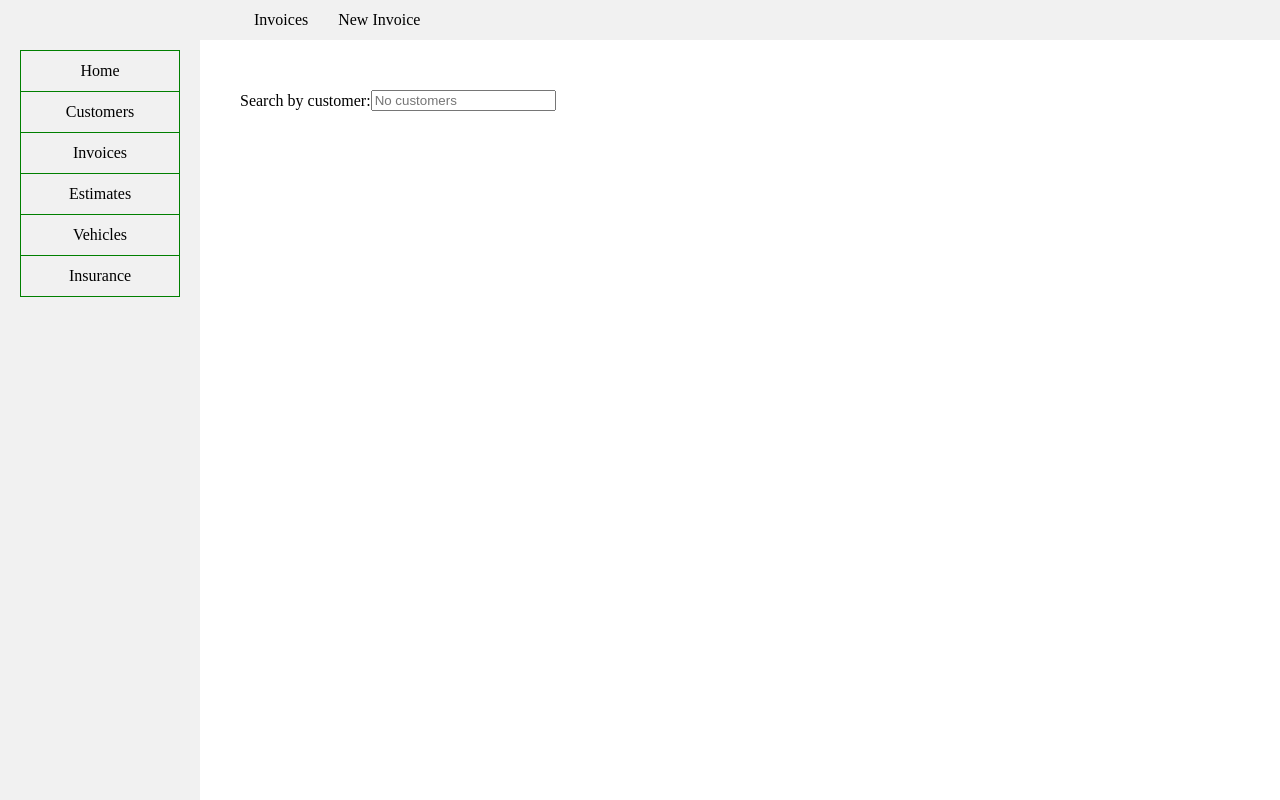
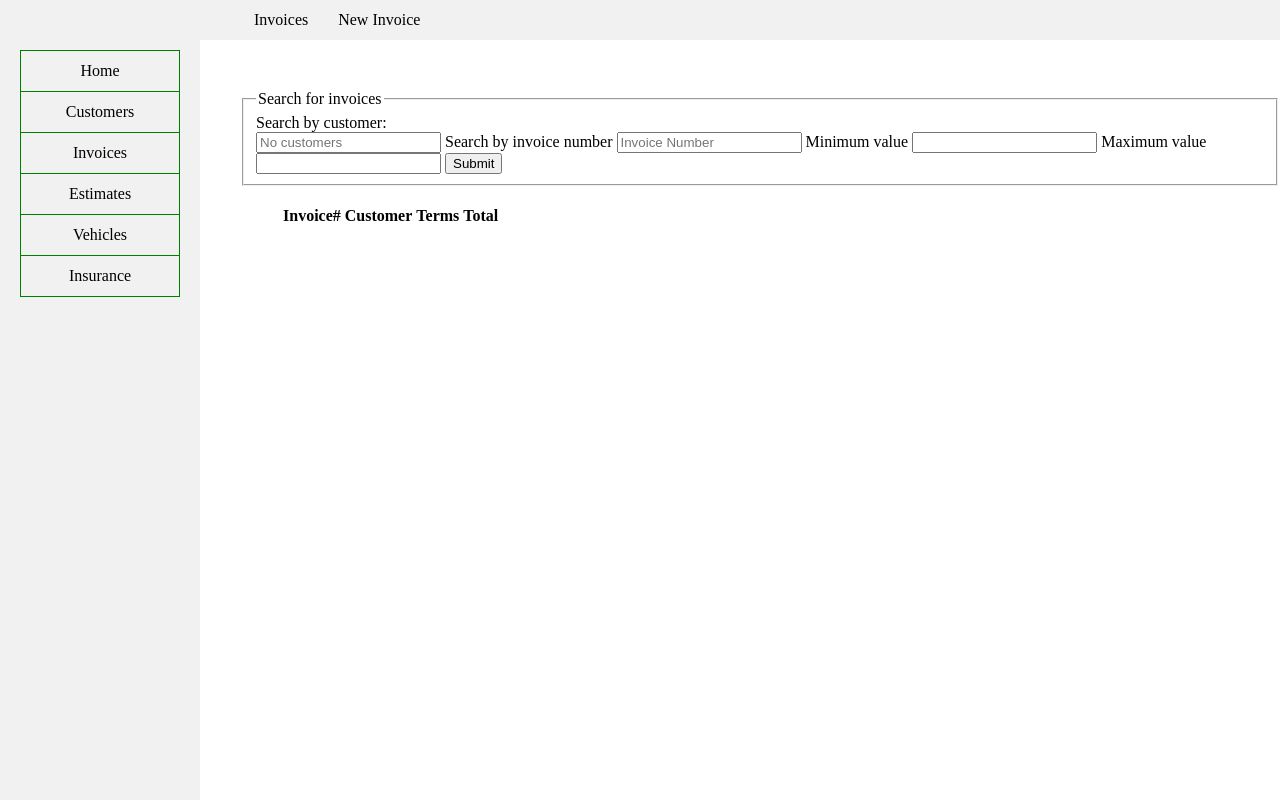
Before and after one commit to srservices9/bootp1.office-manager, a Python web app: template src/bootp1/templates/invoice-search.jinja in a window 1280 px wide. Run offline with Jinja, Linux system fonts and the light colour scheme; the template is opened without the code that fills it, so the values that code supplies are empty.

Commit message:
Working on Invoice search frontend. Currently have search function and table. Have most logic. *Need to figure out how to attach a customer name to the invoice for searching with customer, as lazyloading can only be done in a db session.

```diff
--- a/src/bootp1/models/RecordManager.py
+++ b/src/bootp1/models/RecordManager.py
@@ -16,7 +16,7 @@ class RecordService:
                                 return REPO.search_customers(filters)
 
                 except:
-                        traceback.print_exc()
+                        raise
 
         def new_record(self, type_value: str, record_attributes: dict) -> int | None:
                 try:
@@ -24,7 +24,7 @@ class RecordService:
                         record_id = REPO.add_record(record)
                         return record_id
                 except:
-                        traceback.print_exc()
+                        raise
 
         def upload_file(self, record_id: int, type_value: str, file_attributes: dict, file_stream) -> None:
                 try:
--- a/src/bootp1/models/Tables.py
+++ b/src/bootp1/models/Tables.py
@@ -1,7 +1,7 @@
 from datetime import datetime
 from typing import List, Optional
 
-from sqlalchemy import DateTime, ForeignKey, func, null
+from sqlalchemy import DateTime, ForeignKey, String, func, null
 from sqlalchemy.orm import DeclarativeBase, relationship, Mapped, mapped_column
 
 class Base(DeclarativeBase):
@@ -20,6 +20,7 @@ class Invoice(Base):
         file_id:Mapped[Optional[int]] = mapped_column(ForeignKey("files.record_id"))
 
         # Relationships
+        customer:Mapped["Customer"] = relationship()
         file:Mapped[Optional["FileRecord"]] = relationship(back_populates="invoice")
 
         def __init__(self, attributes_dict) -> None:
@@ -69,7 +70,7 @@ class Customer(Base):
         # Attributes
         __tablename__ = "customers"
         record_id:Mapped[int] = mapped_column(primary_key=True)
-        name:Mapped[str]
+        name:Mapped[str] = mapped_column(String(collation="NOCASE"), unique=True)
         contact_first_name:Mapped[Optional[str]]
         contact_last_name:Mapped[Optional[str]]
         contact_phone:Mapped[Optional[str]]
--- a/src/bootp1/templates/invoice-search.jinja
+++ b/src/bootp1/templates/invoice-search.jinja
@@ -2,7 +2,7 @@
 
 {% block style %}
 <style>
-	#invoice-search-by-customer {
+	#inv-search {
 		margin-top: 50px;
 		padding-left: 40px;
                 justify-content: left;
@@ -10,13 +10,22 @@
                 list-style-type: none;
 		display: flex;
 	}
+
+	#inv-table {
+		padding-left:80px;
+		justify-content:left;
+		align-items: center;
+		display: flex;
+	}
 </style>
 {% endblock %}
 
 {% block page %}
-<form id="invoice-search-by-customer">
+<form id="inv-search" method="POST">
+	<fieldset>
+		<legend>Search for invoices</legend>
 		<label for="customers">Search by customer:</label><br>
-	<input list="customers" {% if not customers %}placeholder="No customers"{% endif %}>
+		<input id="customer" name ="customer" list="customers" {% if not customers %}placeholder="No customers"{% endif %}>
 		<datalist id="customers">
 		{% if customers %}
 		{% for customer in customers %}
@@ -24,5 +33,32 @@
 		{% endfor %}
 		{% endif %}
 		</datalist>
-</form>
+		<label for="inv_num">Search by invoice number</label>
+		<input type="text" id="inv_num" name="inv_num" placeholder="Invoice Number">
+		<label for="min_total">Minimum value</label>
+		<input type="number" id="min_total" name="min_total" min="0" step=".01">
+		<label for="max_total">Maximum value</label>
+		<input type="number" id="max_total" name="max_total" min="0" step=".01">
+		<button type="submit" id="inv-search-submit">Submit</button>
+	</fieldset>
+</form><br>
+
+<table id="inv-table">
+	<tr>
+		<th>Invoice#</th>
+		<th>Customer</th>
+		<th>Terms</th>
+		<th>Total</th>
+	</tr>
+	{% if invoices %}
+	{% for invoice in invoices %}
+	<tr>
+		<td>{{ invoice.invoice_num }}</td>
+		<td>{{ invoice.customer.name }}</td>
+		<td>{{ invoice.terms }}</td>
+		<td>{{ invoice.total }}</td>
+	</tr>
+	{% endfor %}
+	{% endif %}
+</table>
 {% endblock %}
--- a/src/bootp1/templates/invoices.jinja
+++ b/src/bootp1/templates/invoices.jinja
@@ -2,5 +2,5 @@
 
 {% block tabs %}
 <li><a class="tab" href="/sections/invoices">Invoices</a></li>
-<li><a class="tab">New Invoice</a></li>
+<li><a class="tab" href="/sections/invoices/new-invoice">New Invoice</a></li>
 {% endblock %}
--- a/src/bootp1/templates/main-template.jinja
+++ b/src/bootp1/templates/main-template.jinja
@@ -5,6 +5,11 @@
                 .body {
                         margin: 0;
                         padding: 0;
+                }
+
+                .flash {
+                        margin-left: 200px;
+                        padding-left: 40px;
                 }
 
                 #sidebar {
```
Also changed, not shown: src/bootp1/models/DatabaseManager.py (+11 -8 lines), src/bootp1/routes/section.py (+52 -7 lines), src/bootp1/templates/new-invoice.jinja (+6 -5 lines). Lines whose indentation alone changed are shown as unchanged.
